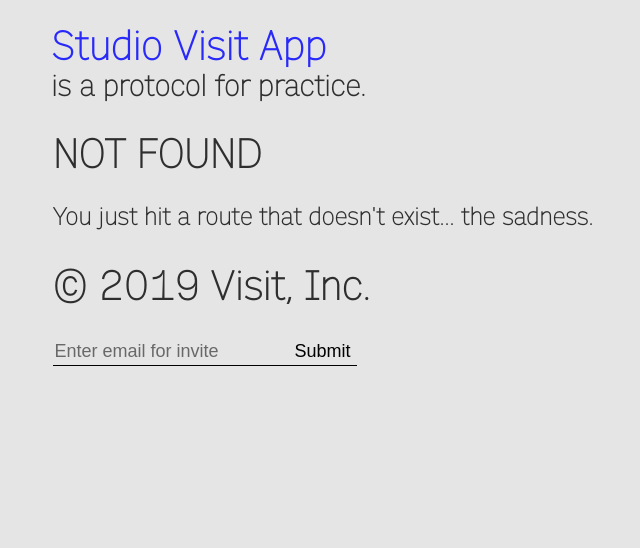
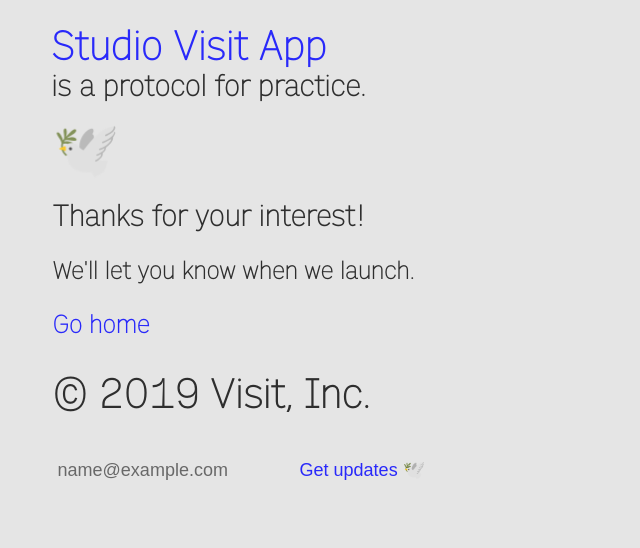
Before and after one commit to visitinc/visitinc.github.io, a Gatsby site: page /list-signup in a window 1280 px wide. Before the commit this address had no page. Shown: the whole page, without its empty margins (127-767 px from the left). Built offline with nearby package versions, Linux system fonts and the light colour scheme; Gatsby itself is replaced by a stand-in of ours.

Commit message:
add list signup form

```diff
--- a/gatsby-config.js
+++ b/gatsby-config.js
@@ -14,6 +14,7 @@
       },
     },
     `gatsby-transformer-sharp`,
+    `gatsby-plugin-sass`,
     `gatsby-plugin-sharp`,
     {
       resolve: `gatsby-plugin-manifest`,
--- a/package.json
+++ b/package.json
@@ -10,11 +10,13 @@
     "gatsby-plugin-manifest": "^2.0.22",
     "gatsby-plugin-offline": "^2.0.24",
     "gatsby-plugin-react-helmet": "^3.0.8",
+    "gatsby-plugin-sass": "^2.0.11",
     "gatsby-plugin-sharp": "^2.0.31",
     "gatsby-remark-embed-github-wiki": "1.0.1",
     "gatsby-source-filesystem": "^2.0.27",
     "gatsby-transformer-remark": "^2.3.4",
     "gatsby-transformer-sharp": "^2.1.15",
+    "node-sass": "^4.11.0",
     "prop-types": "^15.7.2",
     "react": "^16.8.4",
     "react-dom": "^16.8.4",
--- /dev/null
+++ b/src/components/MailingListSignup.js
@@ -0,0 +1,24 @@
+import React from "react"
+import "./MailingListSignup.scss"
+
+export default () => (
+  <form
+    id="subForm"
+    className="js-cm-form"
+    action="https://www.createsend.com/t/subscribeerror?description="
+    method="post"
+    data-id="A61C50BEC994754B1D79C5819EC1255C36B87A395A8D1719DEB3C214961E1B5D8CDB43C485C4B6297167FBD82C95FDF7F0971B3A368E9190BB7CF6C61AE6B351">
+    <input
+      id="fieldEmail"
+      name="cm-ykhyxr-ykhyxr"
+      type="email"
+      className="js-cm-email-input"
+      placeholder="name@example.com"
+      required
+    />
+    <button className="js-cm-submit-button" type="submit">
+      Get updates <span role="img" aria-label="pigeon">🕊️</span>
+    </button>
+    {/* Uses createsend js tag in html.js */}
+  </form>
+)
--- /dev/null
+++ b/src/components/MailingListSignup.scss
@@ -0,0 +1,9 @@
+.js-cm-form input, .js-cm-form button {
+   background-color: transparent;
+   border: none;
+   padding: 12px 5px 10px 5px;
+}
+
+.js-cm-form button {
+  cursor: pointer;
+}
--- a/src/components/layout.js
+++ b/src/components/layout.js
@@ -10,8 +10,9 @@
 import { StaticQuery, graphql } from "gatsby"
 
 import Header from "./header"
+import MailingListSignup from "./MailingListSignup"
 import "./reset.css"
-import "./layout.css"
+import "./layout.scss"
 import "../fonts/hairline-fonts.css"
 
 const Layout = ({ children }) => (
@@ -39,8 +40,7 @@
           <main>{children}</main>
           <footer style={{ fontFamily: "sans-serif", paddingTop: "0.5rem" }}>
            <h1> © {new Date().getFullYear()} Visit, Inc.</h1>
-           <input type="text" placeholder="Enter email for invite" />
-           <input type="submit" />
+           <MailingListSignup />
           </footer>
         </div>
       </>
--- a/src/components/layout.css
+++ b/src/components/layout.scss
@@ -1,4 +1,8 @@
-h1, h2, p, li {
+$bg-color: #e5e5e5;
+$text-primary-color: black;
+$action-color: #2929fa;
+
+h1, h2, p, li, a {
   font-family: 'OSH Web Regular';
 }
 
@@ -11,7 +15,6 @@
   list-style-type: none;
   position: relative;
 }
-
 li::before {
     content: '\2022';      /* Unicode for • character */
     position: absolute;
@@ -19,17 +22,20 @@
     font-size: 1.75rem;      /* Adjust this value so that it appears what size you want. */
 }
 
-a {
-  color: #2929fa;
+a, button {
+  color: $action-color;
   text-decoration: none;
+  transition: color 0.5s ease;
+}
+
+a:hover, button:hover {
+  color: lighten($action-color, 10%);
 }
 
 body {
-  background-color: #e5e5e5;
+  background-color: $bg-color;
 }
 
-footer input {
-   background-color: transparent;
-   border: none;
-   border-bottom: 1px solid black;
+input:focus {
+  outline-color: #777;
 }
--- a/src/pages/404.js
+++ b/src/pages/404.js
@@ -7,7 +7,7 @@
   <Layout>
     <SEO title="404: Not found" />
     <h1>NOT FOUND</h1>
-    <p>You just hit a route that doesn&#39;t exist... the sadness.</p>
+    <p>This page doesn't exist.</p>
   </Layout>
 )
 
--- /dev/null
+++ b/src/pages/list-signup.js
@@ -0,0 +1,24 @@
+import React from "react"
+
+import Layout from "../components/layout"
+import SEO from "../components/seo"
+
+export default ({ data }) => (
+  <Layout>
+    <SEO title="List Signup Success" keywords={[`studio`, `visit`, `app`]} />
+    <div>
+      <span
+        role="img"
+        aria-label="pigeon"
+        style={{ fontSize: '3rem', paddingBottom: '2rem' }}
+      >
+        🕊️
+      </span>
+      <p></p>
+      <h2>Thanks for your interest!</h2>
+      <p>We'll let you know when we launch.</p>
+      <h3><a href="/">Go home</a></h3>
+      <p></p>
+    </div>
+  </Layout>
+)
```
Also changed, not shown: src/html.js (added, +40 -0 lines).
